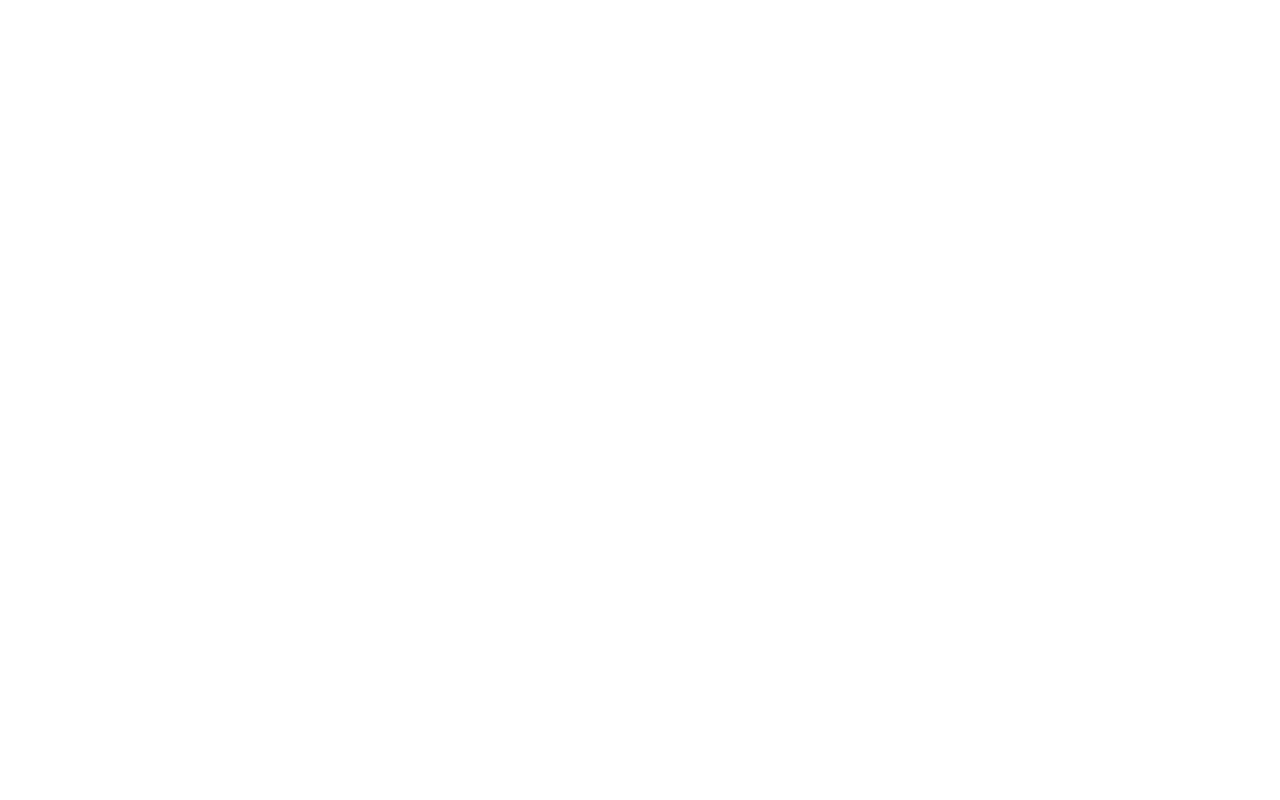
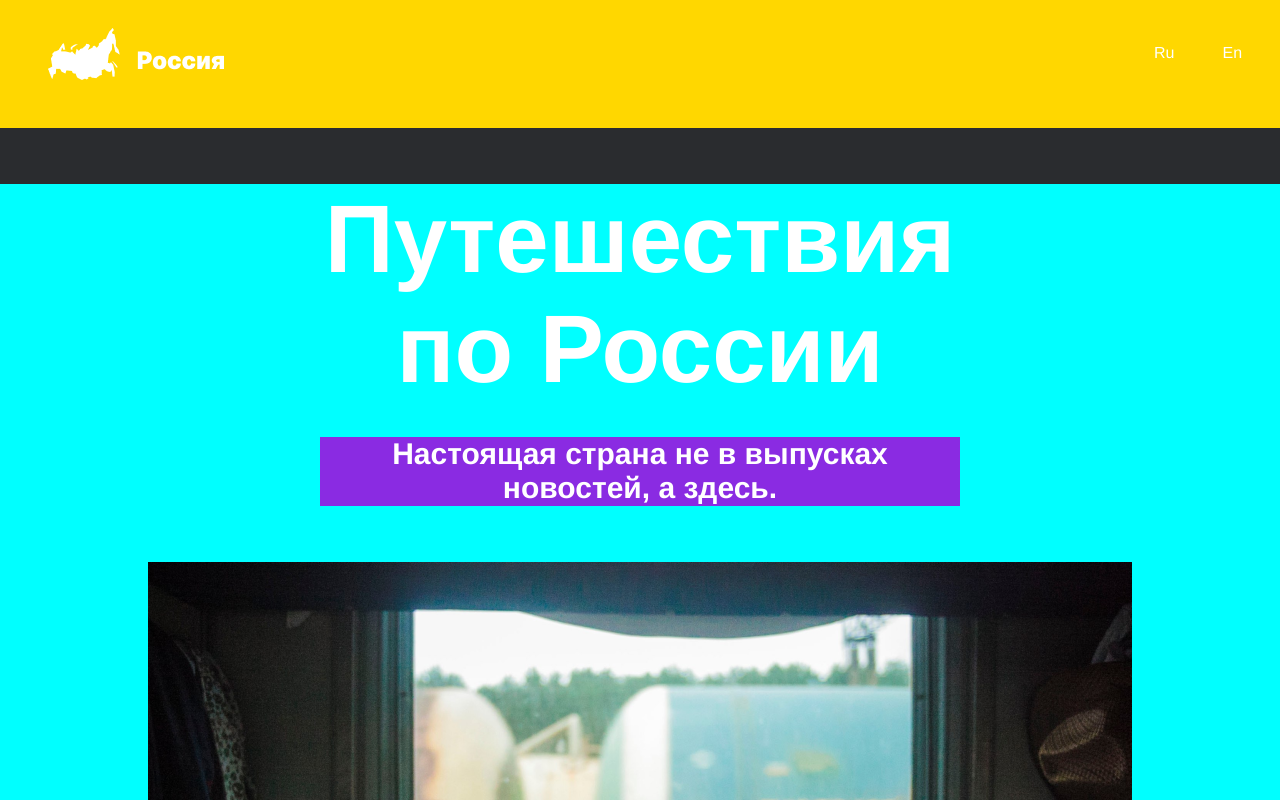
Before and after one commit to MikhailGuzhov/russian-travel, a plain HTML site: page index.html in a window 1280 px wide. Shown: the top 800 px of the page. Drawn offline with Linux system fonts and the light colour scheme.

Commit message:
commit 04

```diff
--- a/index.html
+++ b/index.html
@@ -7,13 +7,29 @@
   <meta name="viewport" content="width=device-width, initial-scale=1.0">
   <link rel="stylesheet" href="./vendor/normalize.css">
   <link rel="stylesheet" href="./pages/index.css">
-  <title>Научиться учиться</title>
+  <title>Путешествия по России</title>
 </head>
+<body>
+<div class="page">
+<header class="header">
+<img class="header__logo" src="image/__logo.png">
+<div class="header__text">
+  <p class="header__text_link_ru">Ru</p>
+  <p class="header__text_link">En</p>
+</div>
+</header>
 
-<body>
+<section class="road-map">
+<h1 class="title">Путешествия по России</h1>
+<h2 class="subtitle">Настоящая страна не в выпусках новостей, а здесь.</h2>
+<img class="road-map__image" src="image/kalegin-michail-179870-unsplash.png">
 
 
 
+</section>
 
+
+
+</div>
 </body>
 </html>
--- a/pages/index.css
+++ b/pages/index.css
@@ -4,4 +4,76 @@
     min-width: 1100px;
     max-width: 1600px;
     margin: 0 auto;
-    font-family: 'Helvetica Neue', Arial, sans-serif;}
+    font-family: 'Helvetica Neue', Arial, sans-serif;
+    background-color: #2A2C2F;
+
+}
+
+    .header__logo {
+        display: flex;
+        justify-content: flex-start;
+        margin-left: 48px;
+        margin-bottom: 48px;
+    }
+
+    .header {
+        padding-top: 28px;
+        display: flex;
+        justify-content: space-between;
+        flex-direction: row;
+        background-color: gold;
+    }
+
+
+   .header__text {
+    color: white;
+    margin: 0 48px 0 48px;
+    width: 30px;
+    height: 28px;
+    display: flex;
+    padding-right: 48px;
+
+   }
+
+.header__text_link{
+    margin-left: 48px;
+}
+
+   .road-map {
+    max-width: 100%;
+    height: 100%;
+    margin: 50px auto;
+    background-color: aqua;
+
+
+   }
+
+
+   .title {
+    color: white;
+    font-size: 6em;
+    text-align: center;
+    margin: 56px auto 0 auto;
+    width: 100%;
+    max-width: 720px;
+    height: 100%;
+    margin-bottom: 32px;
+   }
+
+   .subtitle {
+    text-align: center;
+    color: white;
+    font-size: 30px;
+    margin: 32px auto 0 auto;
+    background-color: blueviolet;
+    width: 100%;
+    max-width: 640px;
+    height: 100%;
+
+   }
+
+   .road-map__image {
+    width: calc(100% - 148px * 2);
+    margin: 0;
+    padding: 56px 148px 0 148px;
+}
```
Also changed, not shown: image/Vector 2.8 (Stroke).png (added), image/__logo.png (added), image/__logo.svg (added), image/kalegin-michail-179870-unsplash.png (added), image/kalegin-michail-179870-unsplash.svg (added), 1 other file.
